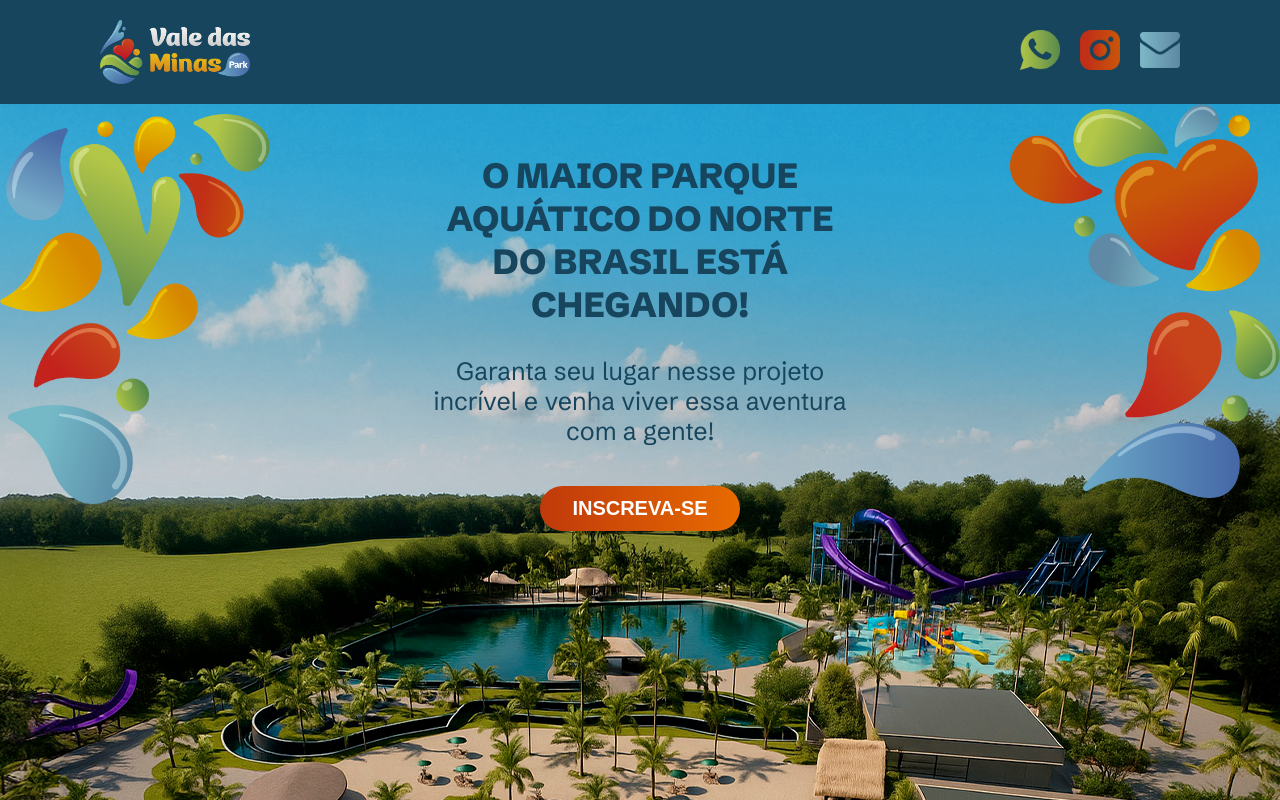
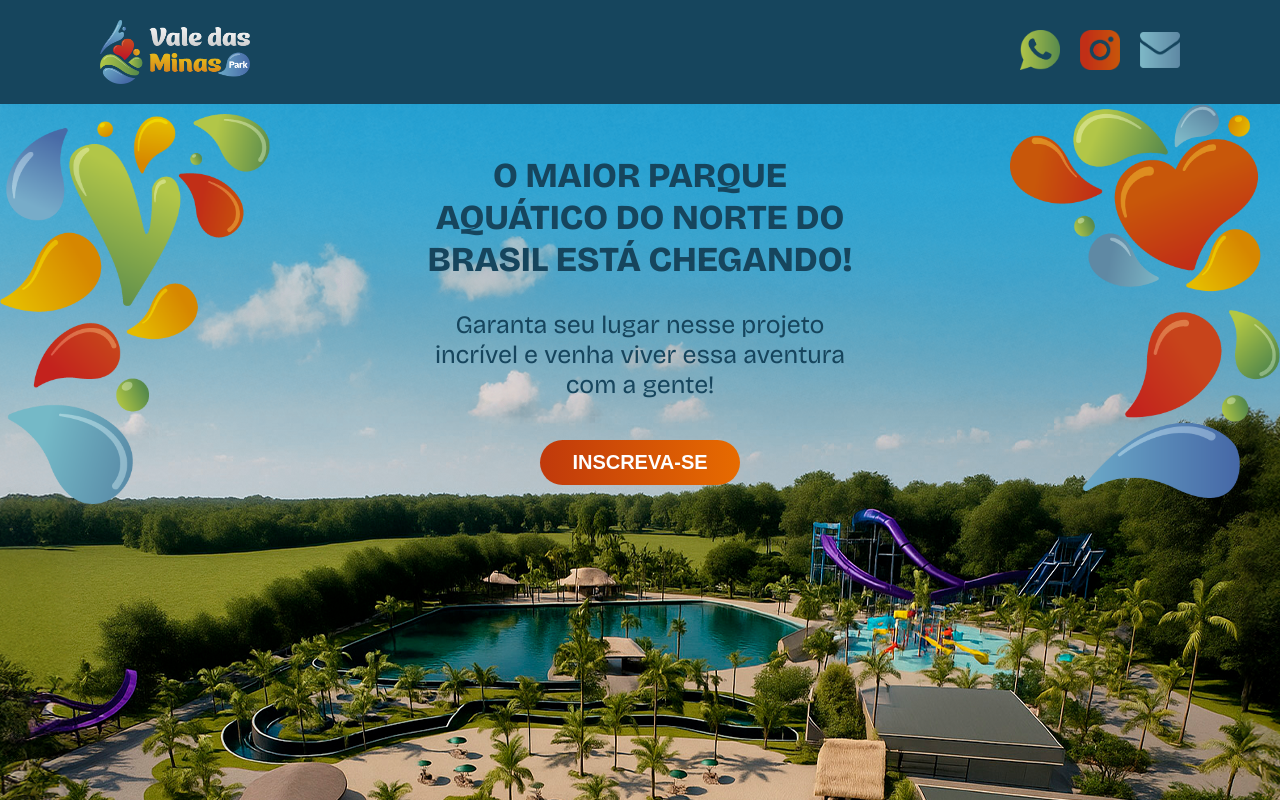
Before and after one commit to maiasb/vale-das-minas, a React (Vite) app: page / in a window 1280 px wide. Built offline with nearby package versions, Linux system fonts and the light colour scheme.

Commit message:
Ajuste na fonte e tamanho do texto no banner

```diff
--- a/index.html
+++ b/index.html
@@ -5,8 +5,8 @@
     <link rel="icon" type="image/svg+xml" href="/vite.svg" />
     <meta name="viewport" content="width=device-width, initial-scale=1.0" />
     <link rel="preconnect" href="https://fonts.googleapis.com">
-    <link rel="preconnect" href="https://fonts.gstatic.com" crossorigin>
-    <link href="https://fonts.googleapis.com/css2?family=Schibsted+Grotesk:ital,wght@0,400..900;1,400..900&display=swap" rel="stylesheet">
+<link rel="preconnect" href="https://fonts.gstatic.com" crossorigin>
+<link href="https://fonts.googleapis.com/css2?family=Bricolage+Grotesque:opsz,wght@12..96,200..800&display=swap" rel="stylesheet">
     <title>Vale das Minas Park</title>
   </head>
   <body>
--- a/src/components/Banner/index.css
+++ b/src/components/Banner/index.css
@@ -26,6 +26,12 @@
   gap: 30px;
 }
 
+@media screen and (min-width: 1340px){
+  .text {
+    min-width: 800px;
+  }
+}
+
 .morfologia-left {
   margin-top: 10px;
   display: flex;
@@ -40,7 +46,7 @@
 }
 
 .copy {
-  font-family: "Schibsted Grotesk", sans-serif;
+  font-family: "Bricolage Grotesque", sans-serif;
   font-optical-sizing: auto;
   font-style: normal;
 }
--- a/src/components/Subscribe/index.tsx
+++ b/src/components/Subscribe/index.tsx
@@ -61,17 +61,17 @@ export function Subscribe({isMobile, changeStepSubscribe}: SubscribeProps) {
       })
   }
 
-  function sendToSheets() {
-    console.log(form)
-    const response = fetch("https://script.google.com/macros/s/AKfycbwgLhkkOoeYulKL7mNd2EgJXej6fbv17fR15Ovy6YPhyv2FHSxtU1JqdWzFM1TRvfW_kw/exec", {
-      method: "POST",
-      body: JSON.stringify(form),
-      headers: { "Content-Type": "application/json" },
-    });
+  // function sendToSheets() {
+  //   console.log(form)
+  //   const response = fetch("https://script.google.com/macros/s/AKfycbwgLhkkOoeYulKL7mNd2EgJXej6fbv17fR15Ovy6YPhyv2FHSxtU1JqdWzFM1TRvfW_kw/exec", {
+  //     method: "POST",
+  //     body: JSON.stringify(form),
+  //     headers: { "Content-Type": "application/json" },
+  //   });
 
-    console.log(response)
-    return response;
-  }
+  //   console.log(response)
+  //   return response;
+  // }
 
   function logon() {
     formSchema.validate( form, { abortEarly: false } )
@@ -81,8 +81,7 @@ export function Subscribe({isMobile, changeStepSubscribe}: SubscribeProps) {
           phoneNumber: "",
           email: ""
         })
-        const response = sendToSheets();
-        console.log(response)
+        changeStepSubscribe()
     })
     .catch((error: ValidationError) => {
     const newErrors: Record<string, string> = {};
```
